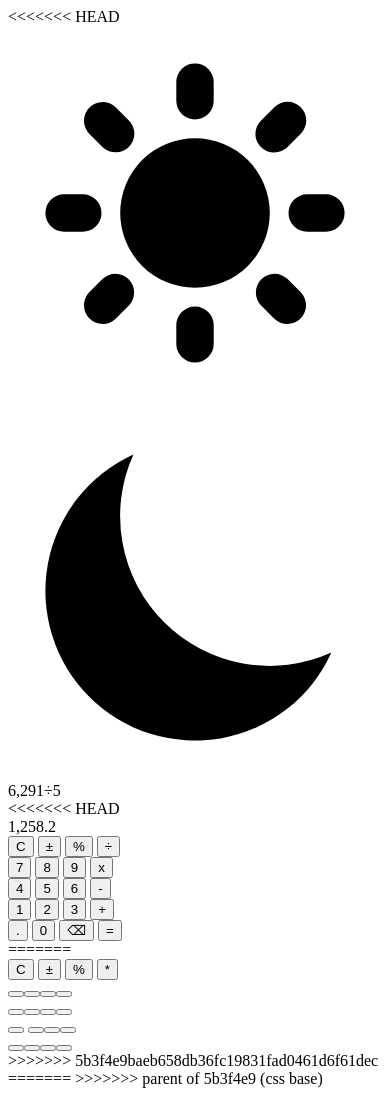
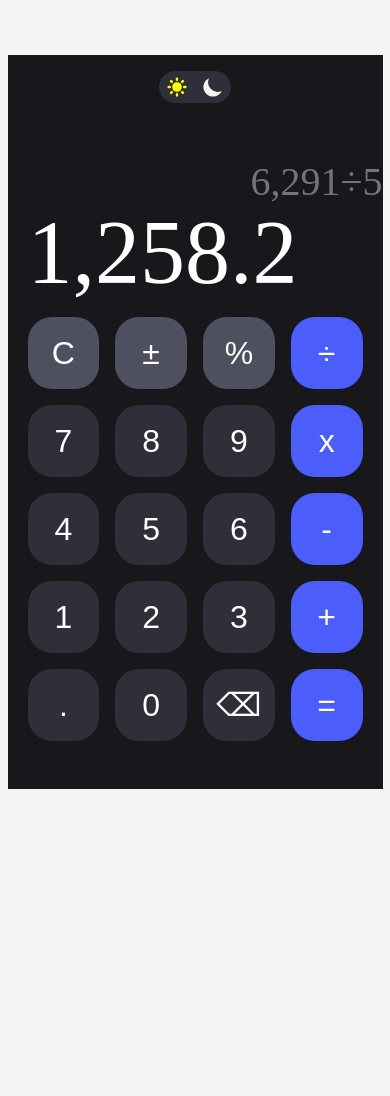
Before and after one commit to TuDiHocLapTrinh/newCaculator, a website: page index.html in a window 390 px wide. After the commit the page ends 844 px from the top, so only its background shows below. Drawn offline with Linux system fonts and the light colour scheme.

Commit message:
fix conflic

```diff
--- a/index.html
+++ b/index.html
@@ -5,9 +5,9 @@
     <meta http-equiv="X-UA-Compatible" content="IE=edge">
     <meta name="viewport" content="width=device-width, initial-scale=1.0">
     <title>Calculator</title>
+    <link rel="stylesheet" href="./styles.css">
 </head>
 <body>
-<<<<<<< HEAD
     <div class="app">
         <div class="calculator">
             <div class="theme-toggle">
@@ -24,10 +24,8 @@
                 <div class="display-calculating">
                     <span>6,291÷5</span>
                 </div>
-<<<<<<< HEAD
                 <div class="display-result">1,258.2</div>
                 <div class="display-operation">
-
                     <div class="operation-row">
                         <button class="btn group1">C</button>
                         <button class="btn group1">±</button>
@@ -63,41 +61,10 @@
                         <button class="btn group2">=</button>
                     </div>
 
-=======
-                <div class="display-result"></div>
-                <div class="display-operation">
-                  <div class="operation-row">
-                    <button class="btn">C</button>
-                    <button class="btn">±</button>
-                    <button class="btn">%</button>
-                    <button class="btn">*</button>
-                  </div>
-                  <div class="operation-row">
-                    <button class="btn"></button><button class="btn"></button><button
-                    class="btn"></button><button class="btn"></button>
-                  </div>
-                  <div class="operation-row">
-                    <button class="btn"></button><button
-                    class="btn"></button><button class="btn"></button><button class="btn"></button>
-                  </div>
-                  <div class="operation-row">
-                    <button
-                    class="btn"></button>
-                    <button class="btn"></button><button class="btn"></button><button
-                    class="btn"></button>
-                  </div>
-                  <div class="operation-row">
-                    <button class="btn"></button><button class="btn"></button><button
-                    class="btn"></button><button class="btn"></button>
-                  </div>
->>>>>>> 5b3f4e9baeb658db36fc19831fad0461d6f61dec
                 </div>
             </div>
         </div>
     </div>
     <script src="/script.js"></script>
-=======
-
->>>>>>> parent of 5b3f4e9 (css base)
 </body>
 </html>
--- a/styles.css
+++ b/styles.css
@@ -1,6 +1,4 @@
-<<<<<<< HEAD
 :root {
-<<<<<<< HEAD
   --primary-color: #ec1f55;
   --text-color: #333;
   --background-color-black: #17171c;
@@ -33,55 +31,10 @@ body {
   width: 375px;
   height: 734px;
   background-color: var(--background-color-black);
-=======
-    --primary-color: #ec1f55;
-    --text-color: #333;
-    --background-color-black: #17171C;
-}
-
-* {
-    padding: 0;
-    margin: 0;
-    box-sizing: inherit;
-}
-
-html {
-    box-sizing: border-box;
-    font-family: "Poppins", sans-serif;
-}
-
-body {
-    background-color: #f5f5f5;
-}
-
-.app {
-    display: flex;
-    justify-content: center;
-    align-items: center;
-    height: 100vh;
-}
-
-.calculator {
-    position: relative;
-    width: 375px;
-    height: 734px;
-    background-color: var(--background-color-black);
-}
-
-@keyframes spin {
-    from {
-        transform:rotate(0deg);
-    }
-    to {
-        transform:rotate(360deg);
-    }
->>>>>>> 5b3f4e9baeb658db36fc19831fad0461d6f61dec
 }
 
 /* ---------------THEME_TOGGLE---------------- */
-
 .theme-toggle {
-<<<<<<< HEAD
   width: 72px;
   height: 32px;
   margin: 16px auto 0 auto;
@@ -112,44 +65,10 @@ body {
 
 .theme-toggle .icon-moon {
   color: #f5f5f5;
-=======
-    width: 72px;
-    height: 32px;
-    margin: 16px auto 0 auto;
-    display: flex;
-    justify-content: center;
-    align-items: center;
-    background: #2E2F38;
-    border-radius: 16px;
-}
-
-.theme-toggle svg {
-    width: 24px;
-    height: 24px;
-}
-
-.theme-toggle svg:hover {
-    opacity: 0.8;
-    cursor: pointer;
-}
-
-.theme-toggle svg:first-child {
-    margin-right: 12px;
-}
-
-.theme-toggle .icon-sun {
-    color: yellow;
-    animation: spin 5s infinite linear;
-}
-
-.theme-toggle .icon-moon {
-    color: #f5f5f5;
->>>>>>> 5b3f4e9baeb658db36fc19831fad0461d6f61dec
 }
 
 /* ---------------CONTENT---------------- */
 .content {
-<<<<<<< HEAD
   margin: 55px 20px 32px 20px;
   height: 599px;
 }
@@ -243,6 +162,11 @@ body {
   color: #ffffff;
 }
 
+.display-operation .btn:hover{
+  opacity: 0.8;
+  cursor: pointer;
+}
+
 .display-operation .group1 {
   background: #4e505f;
 }
@@ -250,56 +174,3 @@ body {
 .display-operation .group2 {
   background: #4b5efc;
 }
-
-/* .display-operation .btn .group1 {
-  background-color: #d2d3da;
-} */
-=======
-    margin: 55px 20px 32px 20px;
-    height: 599px;
-}
-
-.display-calculating {
-    color: #FFFFFF;
-    font-weight: 300;
-    font-size: 40px;
-    line-height: 47px;
-    width: 335px;
-    height: 47px;
-    position: relative;
-}
-
-.display-calculating span {
-    right: 0;
-    position: absolute;
-}
-
-.display-result {
-    width: 335px;
-    height: 96px;
-    background-color: #ec1f55;
-}
-
-.display-operation {
-    margin-top: 16px;
-}
-
-.display-operation .operation-row {
-    width: 335px;
-    height: 72px;
-    display: flex;
-    gap: 16px;
-    margin-top: 16px;
-}
-
-.display-operation .btn {
-    width: 71.75px;
-    height: 72px;
-    background: #4E505F;
-    border-radius: 24px;
-    outline: none;
-    border-style: none;
-}
->>>>>>> 5b3f4e9baeb658db36fc19831fad0461d6f61dec
-=======
->>>>>>> parent of 5b3f4e9 (css base)
```
